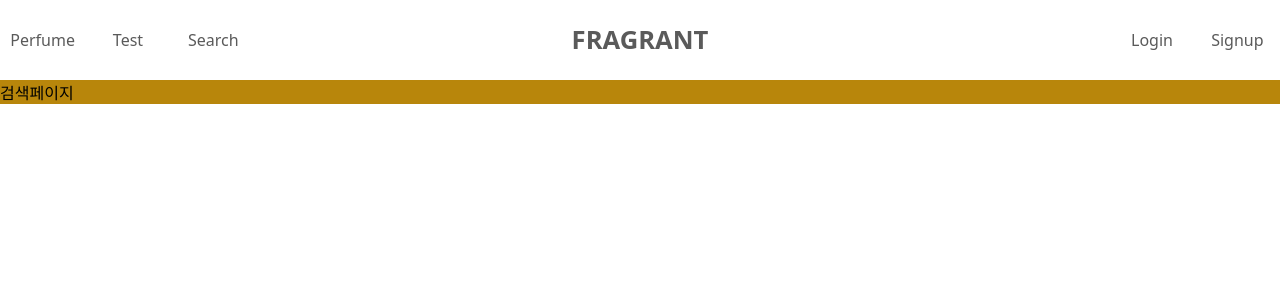
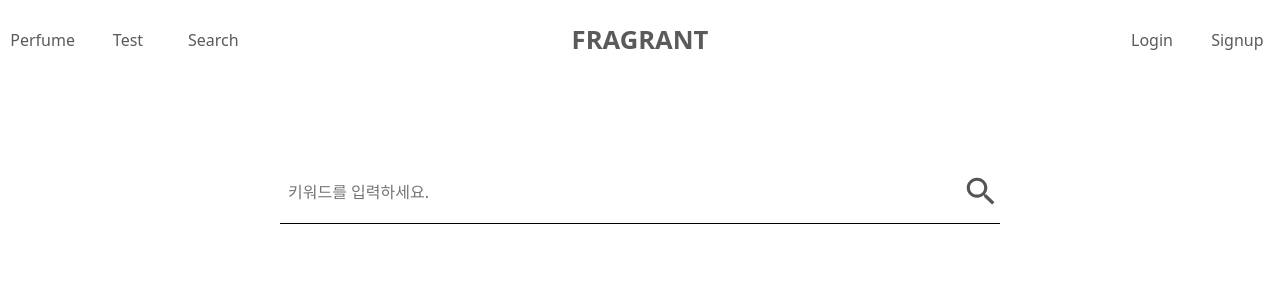
Before and after one commit to tkdkagody/FRAGRRANT, a React (Create React App) app in the folder client/: page /search in a window 1280 px wide. Shown: the top 300 px of the page. Built offline with nearby package versions, Linux system fonts and the light colour scheme.

Commit message:
Add: search bar

```diff
--- a/client/src/pages/Search/index.tsx
+++ b/client/src/pages/Search/index.tsx
@@ -1,21 +1,22 @@
 import * as React from 'react';
-import styled from 'styled-components';
-import Nav from '../../component/Nav';
+import { Section, SearchBar } from './styles'
 
 
 
 
 function Search() {
 
-    const Wrap = styled.section`
-        background-color: darkgoldenrod;
-    `;
+
 
     return (
         <>
-{/*
-        <Nav></Nav> */}
-        <Wrap>검색페이지</Wrap>
+        <Section>
+            <SearchBar>
+                <input type="text" placeholder="키워드를 입력하세요."></input>
+                <img src={"../../../icons/search.svg"}></img>
+            </SearchBar>
+        </Section>
+
         </>
     )
 }
--- a/client/src/pages/Search/styles.tsx
+++ b/client/src/pages/Search/styles.tsx
@@ -1 +1,31 @@
-import styled from 'styled-components';
+import styled from "styled-components";
+
+
+export const Section = styled.section`
+    width: 100%;
+    height: 100vh;
+    margin: 0 auto;
+    padding: 5rem 0.2rem;
+`;
+
+export const SearchBar = styled.div`
+    width: 45rem;
+    height: 4rem;
+    margin: 0 auto;
+    border-bottom: 1px solid black;
+    display: flex;
+    justify-content: center;
+    align-items: center;
+
+    & > input {
+        width: 45rem;
+        height: 3rem;
+        text-indent: 0.5rem;
+        border: none;
+        font-size: 1rem;
+    }
+    & > img {
+        width: 2.5rem;
+        cursor: pointer;
+    }
+`;
```
